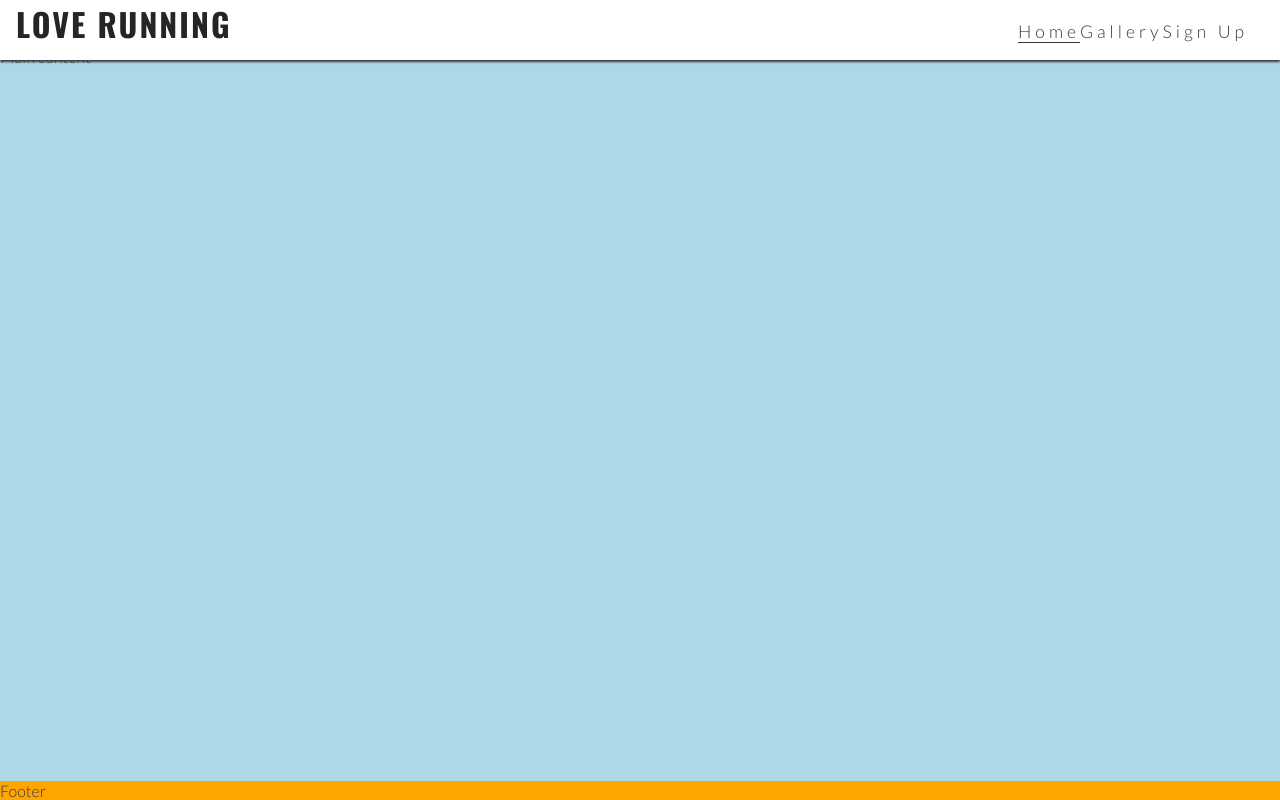
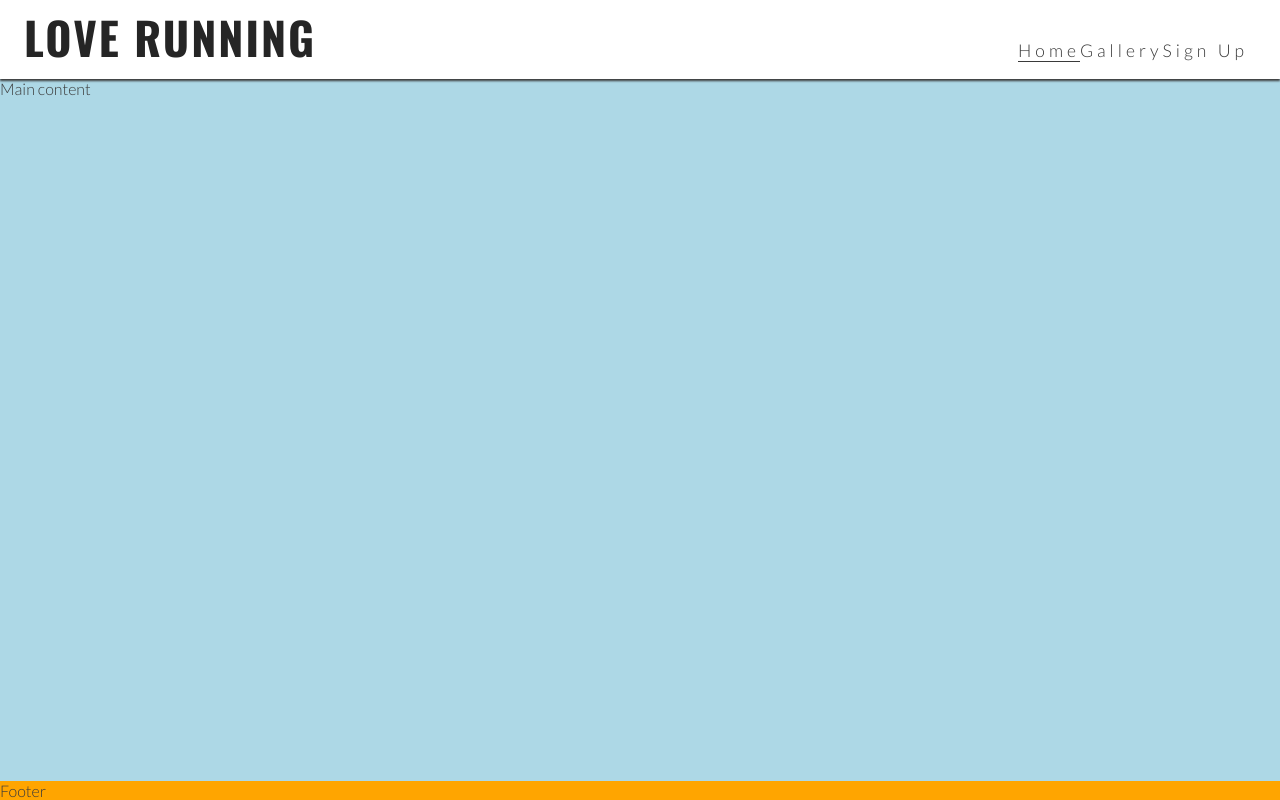
Before and after one commit to markohautala/loverunning, a plain HTML site: page index.html in a window 1280 px wide. Drawn offline with nearby package versions, Linux system fonts and the light colour scheme.

Commit message:
header is larger and font size is larger. Main content is also adjusted accordingly

```diff
--- a/assets/css/style.css
+++ b/assets/css/style.css
@@ -112,6 +112,17 @@ footer {
         display: none;
     }
 
+    #logo {
+        font-size: 280%;
+        line-height: 75px;
+        margin: 0 0.5rem;
+    }
+
+    /*since header is larger, main content must be pushed down to be shown*/
+    main {
+        margin-top: 79px;
+    }
+
 }
 
 /* Large devices (laptops and desktops, 992px and up) */
```
